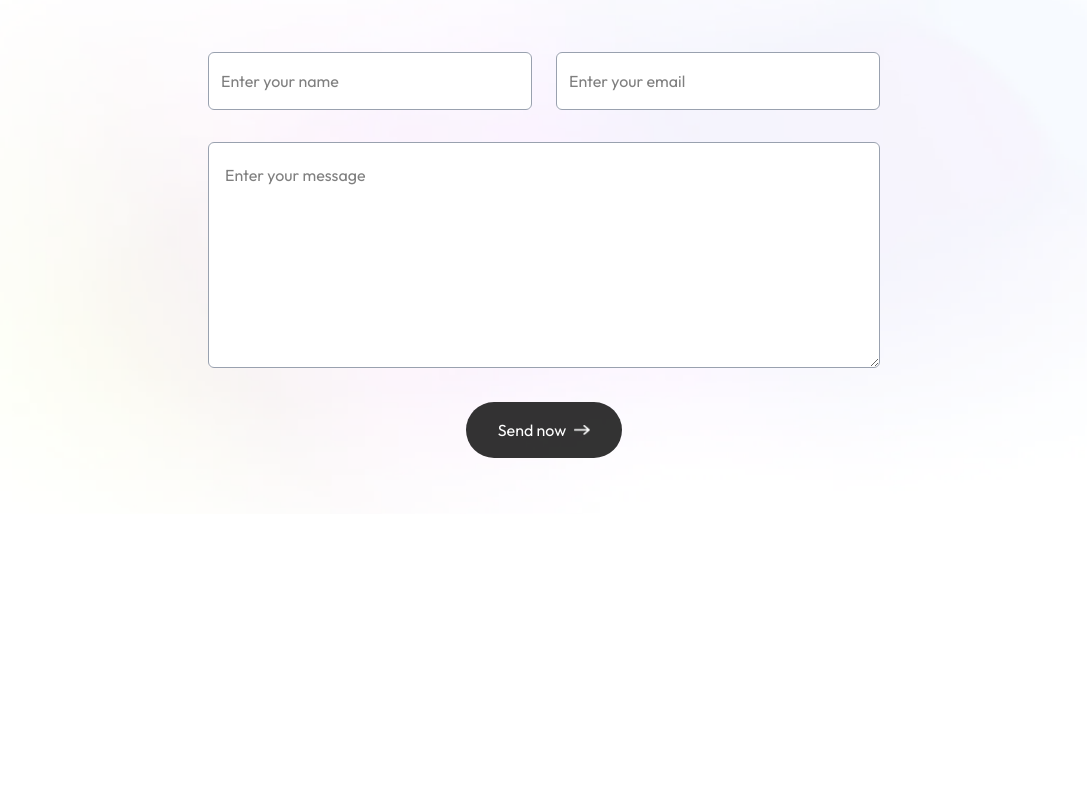
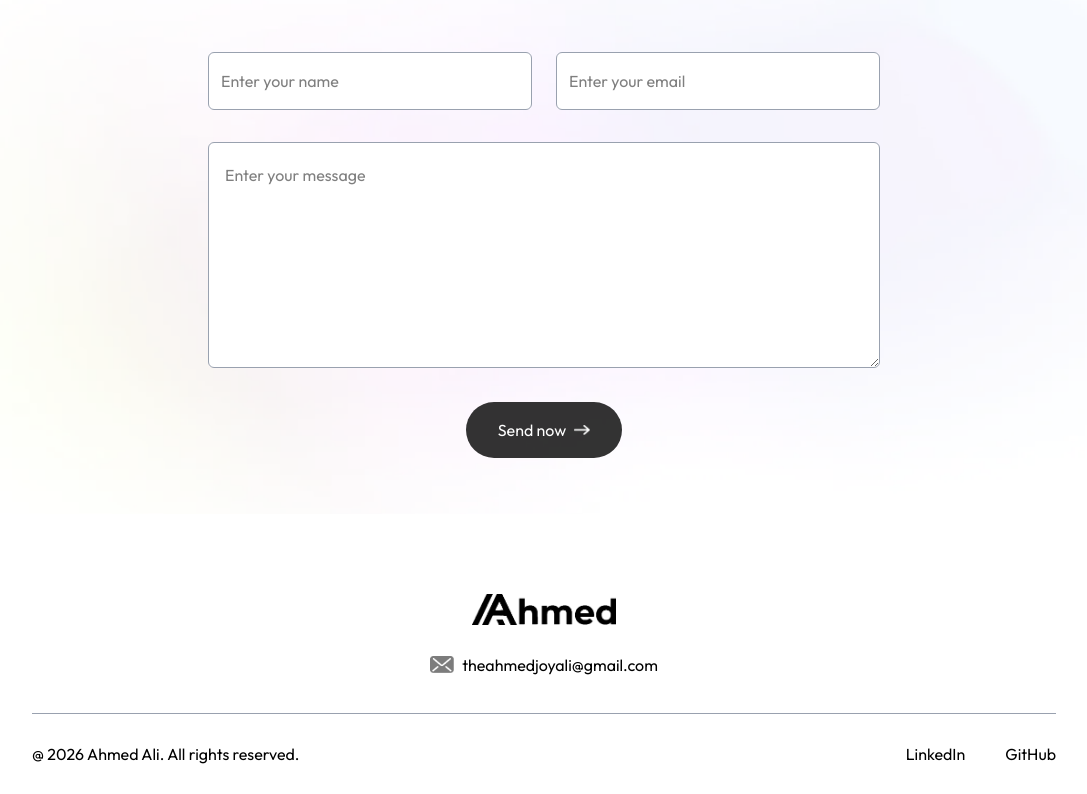
Before and after one commit to TheAhmedJoy/Portfolio-Ahmed-Ali, a Next.js app: page / in a window 1280 px wide. Shown: the part 2153-2947 px from the top of the page, without its empty margins (96-1183 px from the left). Before the commit the page ends 2667 px from the top, so only its background shows below. Built offline with nearby package versions, Linux system fonts and the light colour scheme; no server answers; a web font is replaced by a local one.

Commit message:
Created the footer component

```diff
--- /dev/null
+++ b/app/components/Footer.tsx
@@ -0,0 +1,30 @@
+import React from 'react'
+import Image from 'next/image'
+import { assets } from '@/assets/assets'
+
+export default function Footer() {
+    return (
+        <div className="mt-20">
+            <div className="text-center">
+                <Image src={assets.logo} className="w-36 mx-auto mb-6" alt="Footer Logo" />
+                <div className="w-max flex items-center gap-2 mx-auto">
+                    <Image src={assets.mail_icon} className="w-6" alt="Footer Logo" />
+                    theahmedjoyali@gmail.com
+                </div>
+            </div>
+            <div className="text-center sm:flex items-center justify-between border-t border-gray-400 mx-[10%] mt-8 py-6">
+                <p>
+                    @ 2026 Ahmed Ali. All rights reserved.
+                </p>
+                <ul className="flex items-center gap-10 justify-center mt-4 sm:mt-0">
+                    <li>
+                        <a target="_blank" href="https://github.com/TheAhmedJoy">LinkedIn</a>
+                    </li>
+                    <li>
+                        <a target="_blank" href="https://github.com/TheAhmedJoy">GitHub</a>
+                    </li>
+                </ul>
+            </div>
+        </div>
+    )
+}
--- a/app/page.tsx
+++ b/app/page.tsx
@@ -5,6 +5,7 @@
 import AboutMe from "./components/AboutMe";
 import MyWork from "./components/MyWork";
 import ContactMe from "./components/ContactMe";
+import Footer from "./components/Footer";
 
 export default function Home() {
   return (
@@ -14,6 +15,7 @@
       <AboutMe />
       <MyWork />
       <ContactMe />
+      <Footer />
     </>
   );
 }
```
